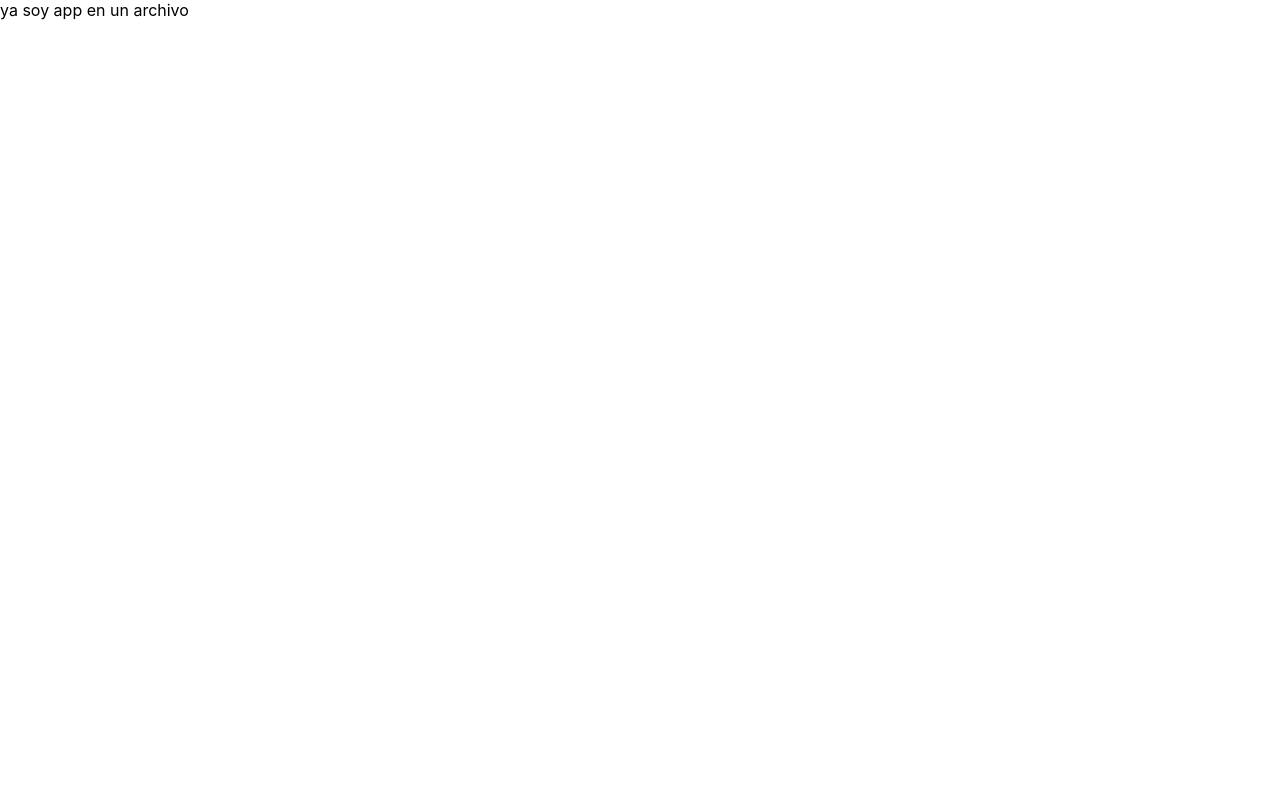
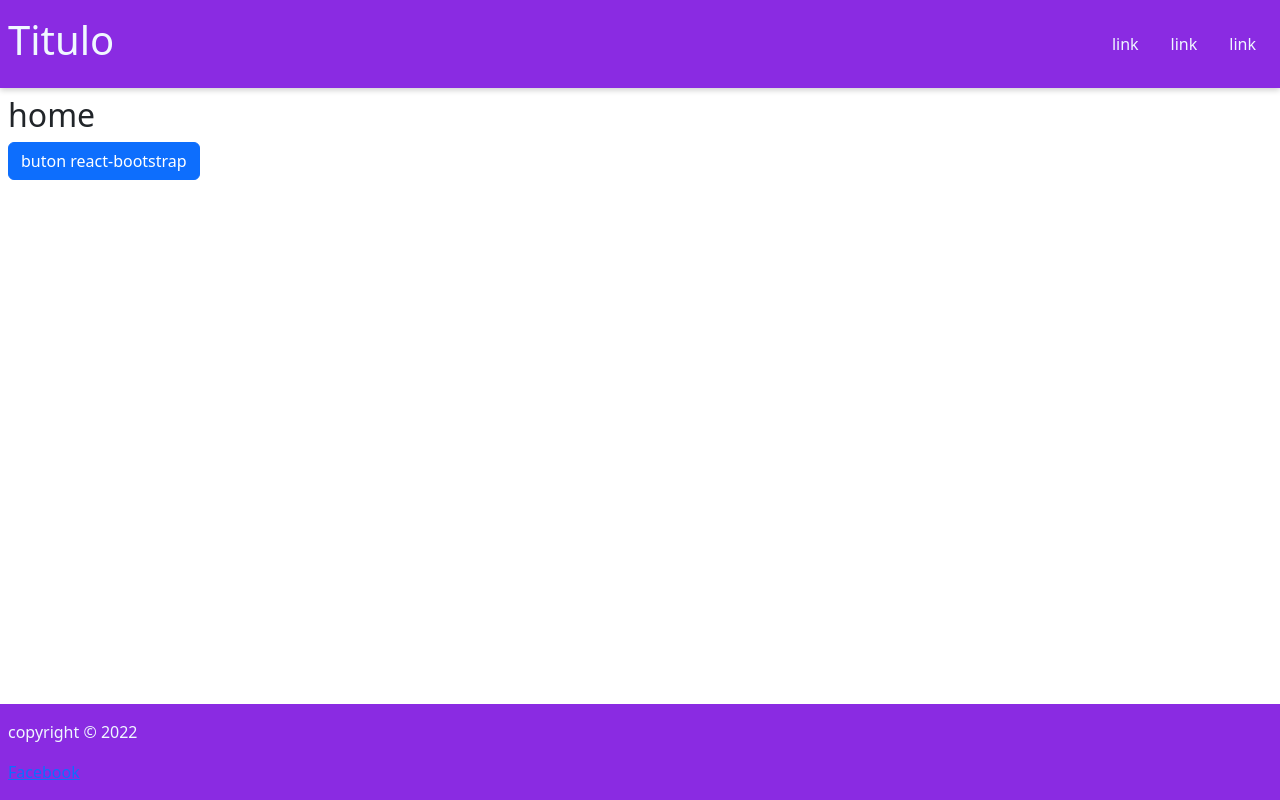
Before and after one commit to JuanAlejo-Rivera/EntregaFianal-Rivera, a React (Create React App) app: page / in a window 1280 px wide. Built offline with nearby package versions, Linux system fonts and the light colour scheme.

Commit message:
Cambios primera entrega

```diff
--- a/package.json
+++ b/package.json
@@ -6,9 +6,12 @@
     "@testing-library/jest-dom": "^5.16.5",
     "@testing-library/react": "^13.4.0",
     "@testing-library/user-event": "^13.5.0",
+    "bootstrap": "^5.2.3",
     "react": "^18.2.0",
+    "react-bootstrap": "^2.7.0",
     "react-dom": "^18.2.0",
     "react-scripts": "5.0.1",
+    "sass": "^1.57.1",
     "web-vitals": "^2.1.4"
   },
   "scripts": {
--- a/public/index.html
+++ b/public/index.html
@@ -15,6 +15,7 @@
       user's mobile device or desktop. See https://developers.google.com/web/fundamentals/web-app-manifest/
     -->
     <link rel="manifest" href="%PUBLIC_URL%/manifest.json" />
+    <title>React App</title>
     <!--
       Notice the use of %PUBLIC_URL% in the tags above.
       It will be replaced with the URL of the `public` folder during the build.
--- a/src/App.js
+++ b/src/components/App.js
@@ -1,5 +1,7 @@
 // import logo from './logo.svg';
 // import './App.css';
+
+// import Header from "./header"
 
 // function App() {
 //   return (
@@ -22,12 +24,19 @@
 //   );
 // }
 
-function App(){
-  return(
-    <div className= "App">
-      ya soy app en un archivo
-    </div>
-  );
+import Footer from "./Footer";
+import Header from "./Header"
+import Main from "./Main"
+
+
+const App = () => {
+  return (
+    <>
+      <Header/>
+      <Main/>
+      <Footer/>
+    </>
+  )
 }
 
 export default App;
--- /dev/null
+++ b/src/components/Footer.js
@@ -0,0 +1,11 @@
+import Nav from "./Nav"
+const Footer = () => {
+    return (
+        <footer>
+            <p>copyright &copy; 2022</p>
+            <Nav/>
+        </footer>
+    )
+}
+
+export default Footer
--- /dev/null
+++ b/src/components/Header.js
@@ -0,0 +1,11 @@
+import Nav from "./Nav";
+const Header = () => {
+    return (
+        <header className="header">
+            <h1 className="headerTitle">Titulo</h1>
+            <Nav isHeader={true}/>
+        </header>
+    )
+}
+
+export default Header;
--- /dev/null
+++ b/src/components/Main.js
@@ -0,0 +1,13 @@
+import { Button } from "react-bootstrap"
+
+const Main = () => {
+    return (
+        <main>
+            <h2>home</h2>
+            {/* <button className="btn btn-primary">button</button> */}
+            <Button>buton react-bootstrap</Button>
+        </main>
+    )
+}
+
+export default Main
--- /dev/null
+++ b/src/components/Nav.js
@@ -0,0 +1,21 @@
+
+const Nav = (parametro) => {
+    if (parametro.isHeader) {
+        return (
+            <nav className="header_navbar">
+                <a className="header__link" href="#">link</a>
+                <a className="header__link" href="#">link</a>
+                <a className="header__link" href="#">link</a>
+            </nav>
+        )
+    } else {
+        return (
+            <nav className="header_navbar">
+                {/* social links */}
+                <a href="#">Facebook</a>
+            </nav>
+        )
+    }
+}
+
+export default Nav
--- a/src/index.css
+++ /dev/null
@@ -1,13 +0,0 @@
-body {
-  margin: 0;
-  font-family: -apple-system, BlinkMacSystemFont, 'Segoe UI', 'Roboto', 'Oxygen',
-    'Ubuntu', 'Cantarell', 'Fira Sans', 'Droid Sans', 'Helvetica Neue',
-    sans-serif;
-  -webkit-font-smoothing: antialiased;
-  -moz-osx-font-smoothing: grayscale;
-}
-
-code {
-  font-family: source-code-pro, Menlo, Monaco, Consolas, 'Courier New',
-    monospace;
-}
--- a/src/index.js
+++ b/src/index.js
@@ -1,7 +1,8 @@
 import React from 'react';
 import ReactDOM from 'react-dom/client';
-import './index.css';
-import App from './App';
+import './index.scss';
+import 'bootstrap/dist/css/bootstrap.min.css';
+import App from './components/App';
 import reportWebVitals from './reportWebVitals';
 
 const root = ReactDOM.createRoot(document.getElementById('root'));
--- /dev/null
+++ b/src/index.scss
@@ -0,0 +1,59 @@
+/* body {
+  margin: 0;
+  font-family: -apple-system, BlinkMacSystemFont, 'Segoe UI', 'Roboto', 'Oxygen',
+    'Ubuntu', 'Cantarell', 'Fira Sans', 'Droid Sans', 'Helvetica Neue',
+    sans-serif;
+  -webkit-font-smoothing: antialiased;
+  -moz-osx-font-smoothing: grayscale;
+}
+
+code {
+  font-family: source-code-pro, Menlo, Monaco, Consolas, 'Courier New',
+    monospace;
+} */
+
+* {
+  margin: 0;
+  padding: 0;
+  box-sizing: border-box;
+}
+
+html,
+body,
+#root {
+  height: 100%;
+}
+
+#root {
+  display: flex;
+  flex-direction: column;
+}
+
+
+.header {
+  background-color: blueviolet;
+  color: aliceblue;
+  padding: 1rem 0.5rem;
+  display: flex;
+  align-items: center;
+  justify-content: space-between;
+  box-shadow: 0 2px 6px rgba(0, 0, 0, 0.2);
+
+  &__link {
+    text-decoration: none;
+    color: aliceblue;
+    margin: 1rem;
+  }
+}
+
+main {
+  flex-grow: 1;
+  padding: 0.5rem;
+}
+
+footer {
+  background-color: blueviolet;
+  color: aliceblue;
+  padding: 1rem 0.5rem;
+  font-size: 0.75 rem;
+}
```
Also changed, not shown: src/components/Card.js (added), 1 other file (tests, documents, lock files or other folders).
